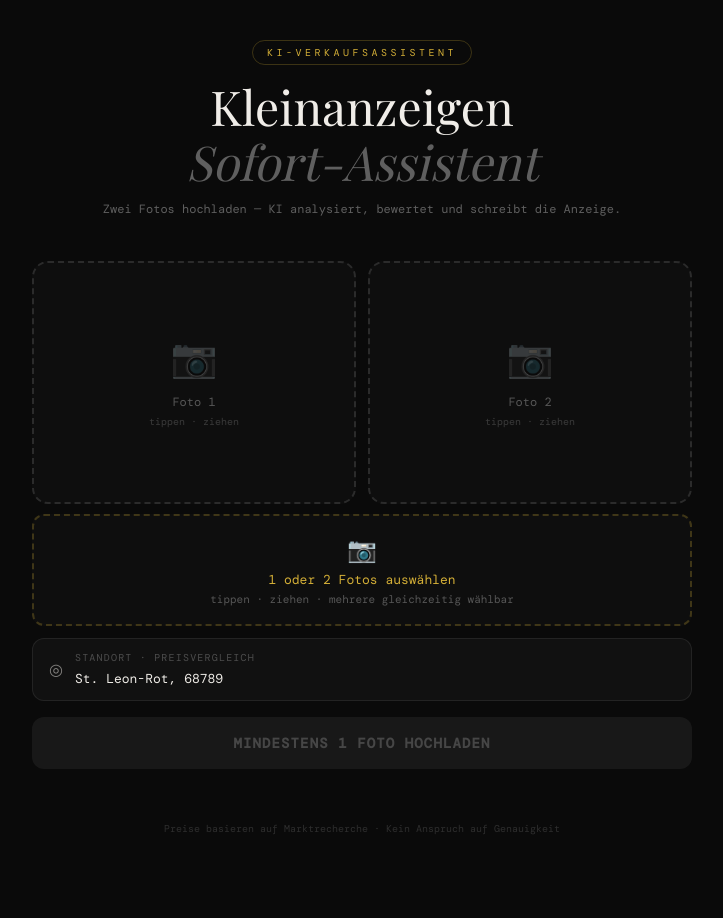
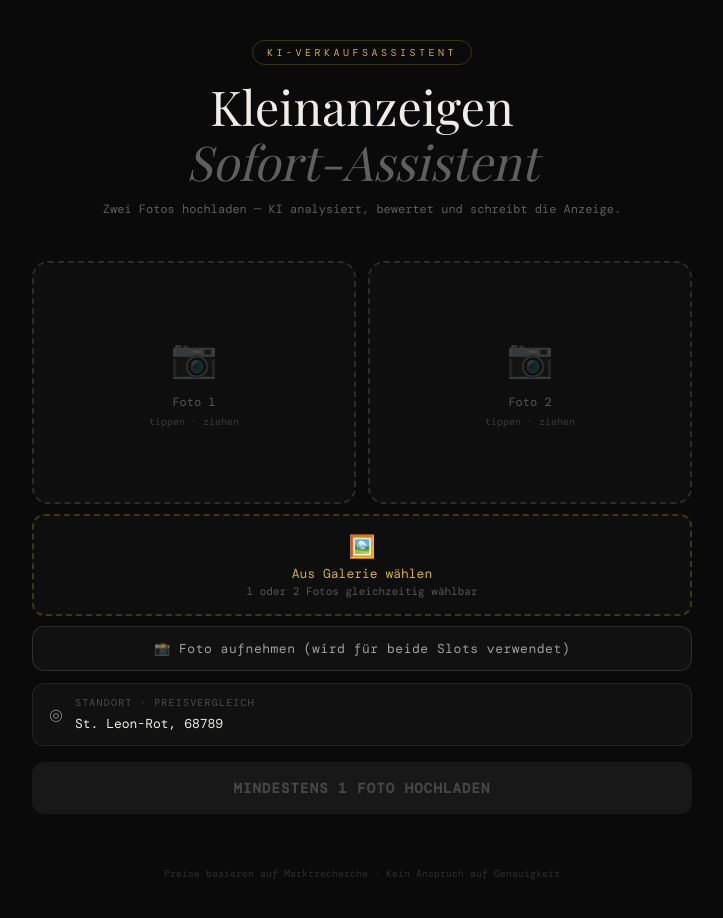
Before and after one commit to pgastrop/kleinanzeigen-agent, a Next.js app: page / in a window 1280 px wide. Shown: the top 918 px of the page, without its empty margins (278-1001 px from the left). Built offline with nearby package versions, Linux system fonts and the light colour scheme; a web font is replaced by a local one.

Commit message:
fix: Race condition bei Mehrfachauswahl + Kamera-Option für beide Slots

```diff
--- a/app/page.js
+++ b/app/page.js
@@ -61,26 +61,44 @@
   );
 }
 
-// Gemeinsamer Upload-Bereich
-function MultiPhotoUpload({ onFiles }) {
-  const inputRef = useRef();
+// Upload-Bereich: Galerie (mehrere) + Kamera (1 Foto für beide Slots)
+function PhotoUploadArea({ onFiles }) {
+  const galleryRef = useRef();
+  const cameraRef = useRef();
   const [drag, setDrag] = useState(false);
-  const process = (fileList) => {
-    const files = Array.from(fileList).filter(f => f.type.startsWith("image/")).slice(0, 2);
-    files.forEach((file, i) => onFiles(i, file));
-  };
+
   return (
-    <div
-      onClick={() => inputRef.current.click()}
-      onDragOver={(e) => { e.preventDefault(); setDrag(true); }}
-      onDragLeave={() => setDrag(false)}
-      onDrop={(e) => { e.preventDefault(); setDrag(false); process(e.dataTransfer.files); }}
-      style={{ width: "100%", padding: "18px", borderRadius: 12, border: `2px dashed ${drag ? GOLD : GOLD_BORDER}`, background: drag ? GOLD_DIM : "rgba(255,255,255,0.02)", cursor: "pointer", textAlign: "center", marginTop: 10, transition: "all 0.2s" }}
-    >
-      <div style={{ fontSize: 24, marginBottom: 6 }}>📷</div>
-      <div style={{ fontSize: 13, color: GOLD, marginBottom: 4 }}>1 oder 2 Fotos auswählen</div>
-      <div style={{ fontSize: 11, color: "rgba(255,255,255,0.3)" }}>tippen · ziehen · mehrere gleichzeitig wählbar</div>
-      <input ref={inputRef} type="file" accept="image/*" multiple style={{ display: "none" }} onChange={(e) => process(e.target.files)} />
+    <div style={{ marginTop: 10 }}>
+      {/* Drag & Drop Zone */}
+      <div
+        onClick={() => galleryRef.current.click()}
+        onDragOver={(e) => { e.preventDefault(); setDrag(true); }}
+        onDragLeave={() => setDrag(false)}
+        onDrop={(e) => { e.preventDefault(); setDrag(false); onFiles(e.dataTransfer.files); }}
+        style={{ width: "100%", padding: "16px", borderRadius: 12, border: `2px dashed ${drag ? GOLD : GOLD_BORDER}`, background: drag ? GOLD_DIM : "rgba(255,255,255,0.02)", cursor: "pointer", textAlign: "center", marginBottom: 10, transition: "all 0.2s" }}
+      >
+        <div style={{ fontSize: 22, marginBottom: 4 }}>🖼️</div>
+        <div style={{ fontSize: 13, color: GOLD, marginBottom: 2 }}>Aus Galerie wählen</div>
+        <div style={{ fontSize: 11, color: "rgba(255,255,255,0.3)" }}>1 oder 2 Fotos gleichzeitig wählbar</div>
+      </div>
+
+      {/* Kamera-Button */}
+      <button
+        onClick={() => cameraRef.current.click()}
+        style={{ width: "100%", padding: "13px", borderRadius: 12, border: `1px solid rgba(255,255,255,0.12)`, background: "rgba(255,255,255,0.03)", color: "rgba(255,255,255,0.6)", fontSize: 13, cursor: "pointer", letterSpacing: "0.04em" }}
+      >
+        📸 Foto aufnehmen (wird für beide Slots verwendet)
+      </button>
+
+      {/* Galerie Input — mehrere */}
+      <input ref={galleryRef} type="file" accept="image/*" multiple style={{ display: "none" }} onChange={(e) => onFiles(e.target.files)} />
+      {/* Kamera Input — einzeln, geht in beide Slots */}
+      <input ref={cameraRef} type="file" accept="image/*" capture="environment" style={{ display: "none" }}
+        onChange={(e) => {
+          const file = e.target.files[0];
+          if (file) onFiles([file, file]);
+        }}
+      />
     </div>
   );
 }
@@ -114,9 +132,23 @@
 
   const handleFile = (index, file) => {
     const preview = URL.createObjectURL(file);
-    const next = [...photos];
-    next[index] = { file, preview };
-    setPhotos(next);
+    setPhotos(prev => {
+      const next = [...prev];
+      next[index] = { file, preview };
+      return next;
+    });
+  };
+
+  // Mehrere Fotos auf einmal setzen — ein einziger setState-Aufruf
+  const handleFiles = (fileList) => {
+    const files = Array.from(fileList).filter(f => f.type.startsWith("image/")).slice(0, 2);
+    if (files.length === 0) return;
+    const updates = files.map(file => ({ file, preview: URL.createObjectURL(file) }));
+    setPhotos(prev => {
+      const next = [...prev];
+      updates.forEach((u, i) => { next[i] = u; });
+      return next;
+    });
   };
 
   const handleRemove = (index) => {
@@ -217,7 +249,7 @@
             <div style={{ display: "grid", gridTemplateColumns: "1fr 1fr", gap: 12, marginBottom: 10 }}>
               {[0, 1].map(i => <PhotoSlot key={i} index={i} photo={photos[i]} onFile={handleFile} onRemove={handleRemove} />)}
             </div>
-            <MultiPhotoUpload onFiles={handleFile} />
+            <PhotoUploadArea onFiles={handleFiles} />
             <div style={{ height: 12 }} />
             <div style={{ display: "flex", alignItems: "center", gap: 12, background: "rgba(255,255,255,0.03)", border: "1px solid rgba(255,255,255,0.08)", borderRadius: 12, padding: "12px 16px", marginBottom: 16 }}>
               <span style={{ fontSize: 16, opacity: 0.5 }}>◎</span>
```
